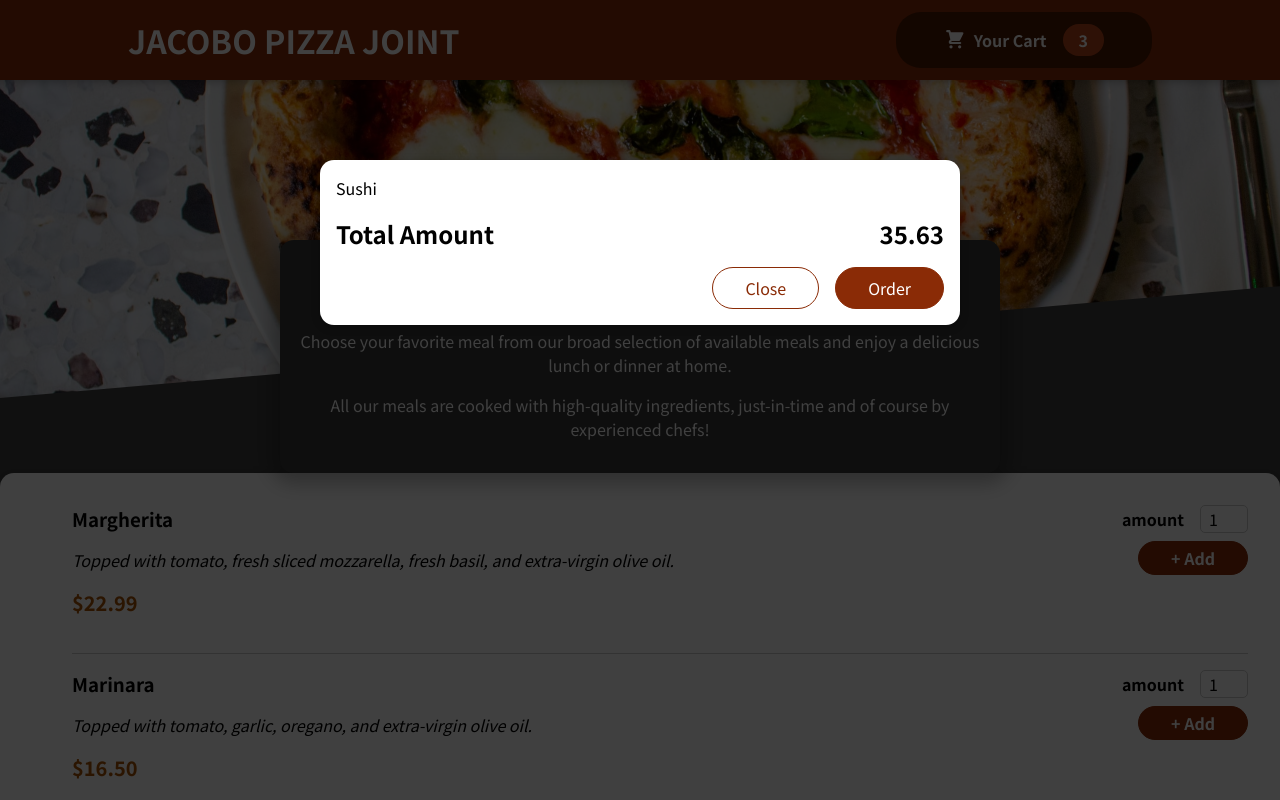
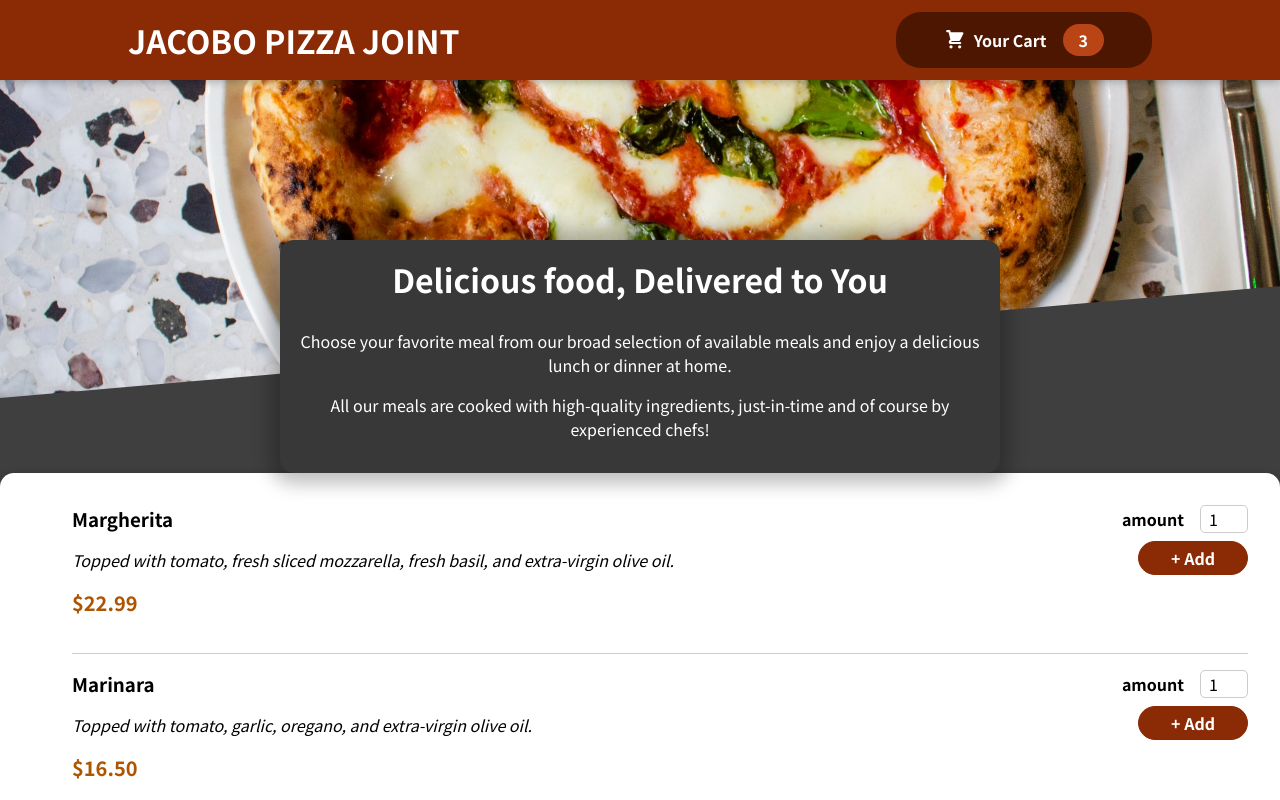
Before and after one commit to bitensam/food-order-app-react, a React (Create React App) app: page / in a window 1280 px wide. Shown: the top 800 px of the page. Built offline with nearby package versions, Linux system fonts and the light colour scheme.

Commit message:
Add cart open and close logic

```diff
--- a/src/App.js
+++ b/src/App.js
@@ -1,13 +1,23 @@
-import React from 'react';
+import React, { useState } from 'react';
 import Header from './components/Layout/Header';
 import Meals from './components/Meals/Meals';
 import Cart from './components/Cart/Cart';
 
 const App = () => {
+  const [cartIsShown, setCartIsShown] = useState(false);
+
+  const showCartHandler = () => {
+    setCartIsShown(true);
+  };
+
+  const hideCartHandler = () => {
+    setCartIsShown(false);
+  };
+
   return (
     <>
-      <Cart />
-      <Header />
+      {cartIsShown && <Cart onHideCart={hideCartHandler} />}
+      <Header onShowCart={showCartHandler} />
       <main>
         <Meals />
       </main>
--- a/src/components/Cart/Cart.js
+++ b/src/components/Cart/Cart.js
@@ -2,7 +2,7 @@ import React from 'react';
 import styles from './Cart.module.css';
 import Modal from '../UI/Modal';
 
-const Cart = () => {
+const Cart = ({ onHideCart }) => {
   const cartItems = (
     <ul className={styles['cart-items']}>
       {[{ id: 'c1', name: 'Sushi', amount: 2, price: 12.99 }].map((item) => (
@@ -12,14 +12,16 @@ const Cart = () => {
   );
 
   return (
-    <Modal>
+    <Modal onHideCart={onHideCart}>
       {cartItems}
       <div className={styles.total}>
         <span>Total Amount</span>
         <span>35.63</span>
       </div>
       <div className={styles.actions}>
-        <button className={styles['button--alt']}>Close</button>
+        <button className={styles['button--alt']} onClick={onHideCart}>
+          Close
+        </button>
         <button className={styles.button}>Order</button>
       </div>
     </Modal>
--- a/src/components/Layout/Header.js
+++ b/src/components/Layout/Header.js
@@ -3,12 +3,12 @@ import styles from './Header.module.css';
 import heroImage from '../../assets/images/hero.jpg';
 import HeaderCartButton from './HeaderCartButton';
 
-const Header = () => {
+const Header = ({ onShowCart }) => {
   return (
     <>
       <header className={styles.header}>
         <h1>Jacobo Pizza Joint</h1>
-        <HeaderCartButton />
+        <HeaderCartButton showCart={onShowCart} />
       </header>
       <div className={styles['main-image']}>
         <img src={heroImage} alt='Jacobo Pizza Joint' />
--- a/src/components/Layout/HeaderCartButton.js
+++ b/src/components/Layout/HeaderCartButton.js
@@ -2,9 +2,9 @@ import React from 'react';
 import CartIcon from '../Cart/CartIcon';
 import styles from './HeaderCartButton.module.css';
 
-const HeaderCartButton = () => {
+const HeaderCartButton = ({ showCart }) => {
   return (
-    <button className={styles.button}>
+    <button className={styles.button} onClick={showCart}>
       <span className={styles.icon}>
         <CartIcon />
       </span>
--- a/src/components/UI/Modal.js
+++ b/src/components/UI/Modal.js
@@ -3,8 +3,8 @@ import ReactDOM from 'react-dom';
 import Card from './Card';
 import styles from './Modal.module.css';
 
-const ModalBackdrop = () => {
-  return <div className={styles.backdrop}></div>;
+const ModalBackdrop = ({ onHideCart }) => {
+  return <div className={styles.backdrop} onClick={onHideCart}></div>;
 };
 
 const ModalOverlay = ({ children }) => {
@@ -17,10 +17,13 @@ const ModalOverlay = ({ children }) => {
 
 const portalElement = document.getElementById('modal-root');
 
-const Modal = ({ children }) => {
+const Modal = ({ children, onHideCart }) => {
   return (
     <>
-      {ReactDOM.createPortal(<ModalBackdrop />, portalElement)}
+      {ReactDOM.createPortal(
+        <ModalBackdrop onHideCart={onHideCart} />,
+        portalElement
+      )}
       {ReactDOM.createPortal(
         <ModalOverlay>{children}</ModalOverlay>,
         portalElement
```
Also changed, not shown: 1 other file (tests, documents, lock files or other folders).
